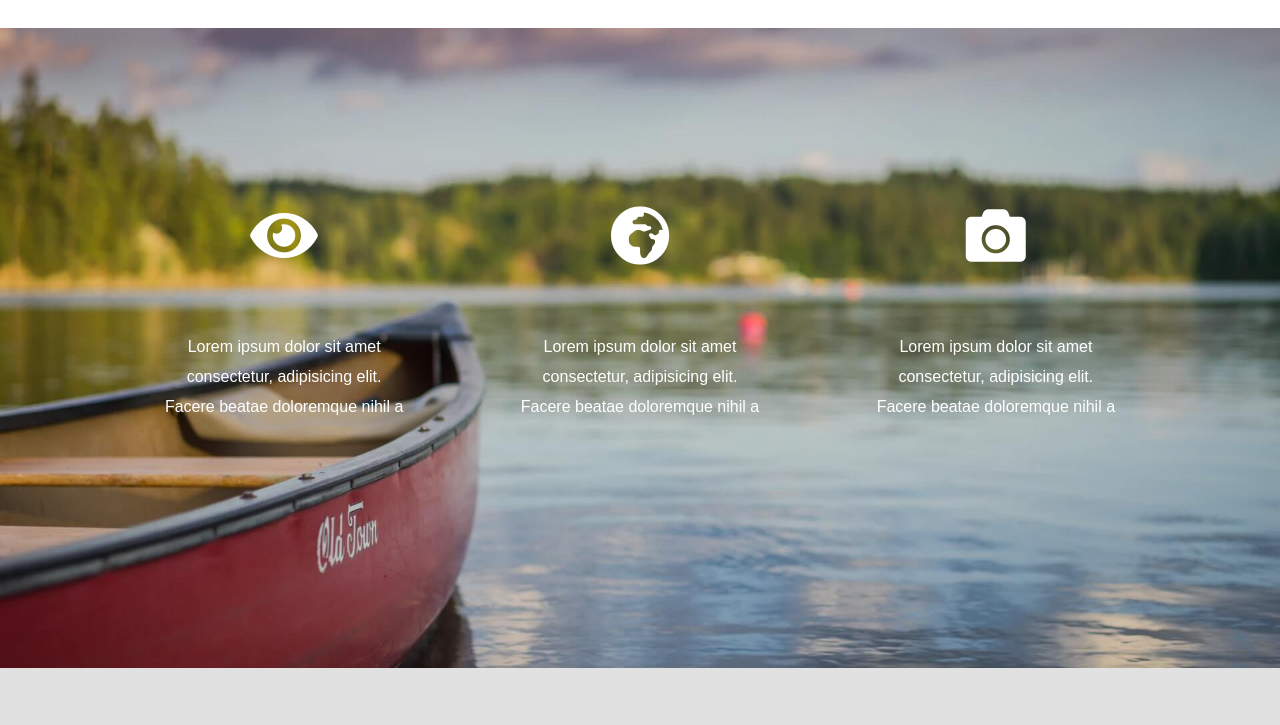
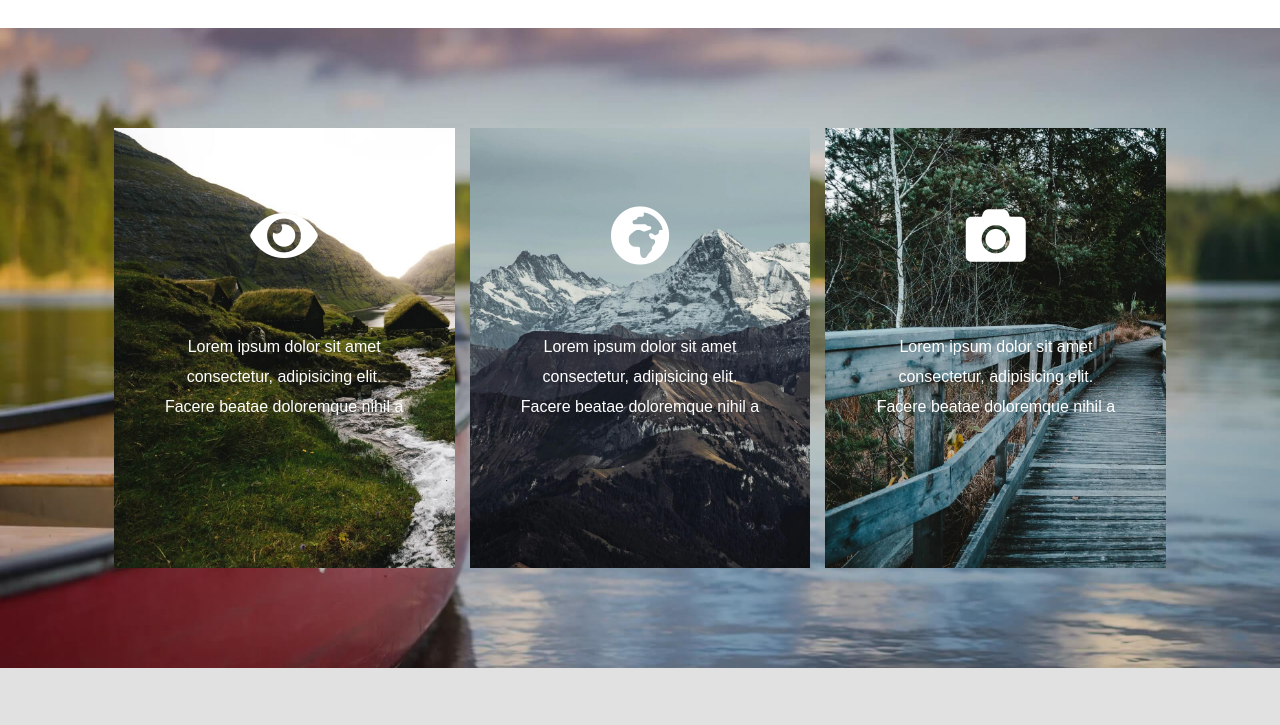
Before and after one commit to FcrHasan/Video-Assignment-class-14, a plain HTML site: page index.html in a window 1280 px wide. Shown: the part 2640-3365 px from the top of the page. Drawn offline with Linux system fonts and the light colour scheme; the site is published under a folder, as on GitHub Pages, so addresses that start at the root find nothing.

Commit message:
Update style.css

```diff
--- a/style.css
+++ b/style.css
@@ -579,13 +579,13 @@ header .button{
 }
 
 .about_section .c1{
-    background-image: url('/Image/background4.jpg');
+    background-image: url('Image/background4.jpg');
 }
 .about_section .c2{
-    background-image: url('/Image/background25.jpg');
+    background-image: url('Image/background25.jpg');
 }
 .about_section .c3{
-    background-image: url('/Image/background33.jpg');
+    background-image: url('Image/background33.jpg');
 }
 .about_section .card .icon{
     font-size: 60px;
```
